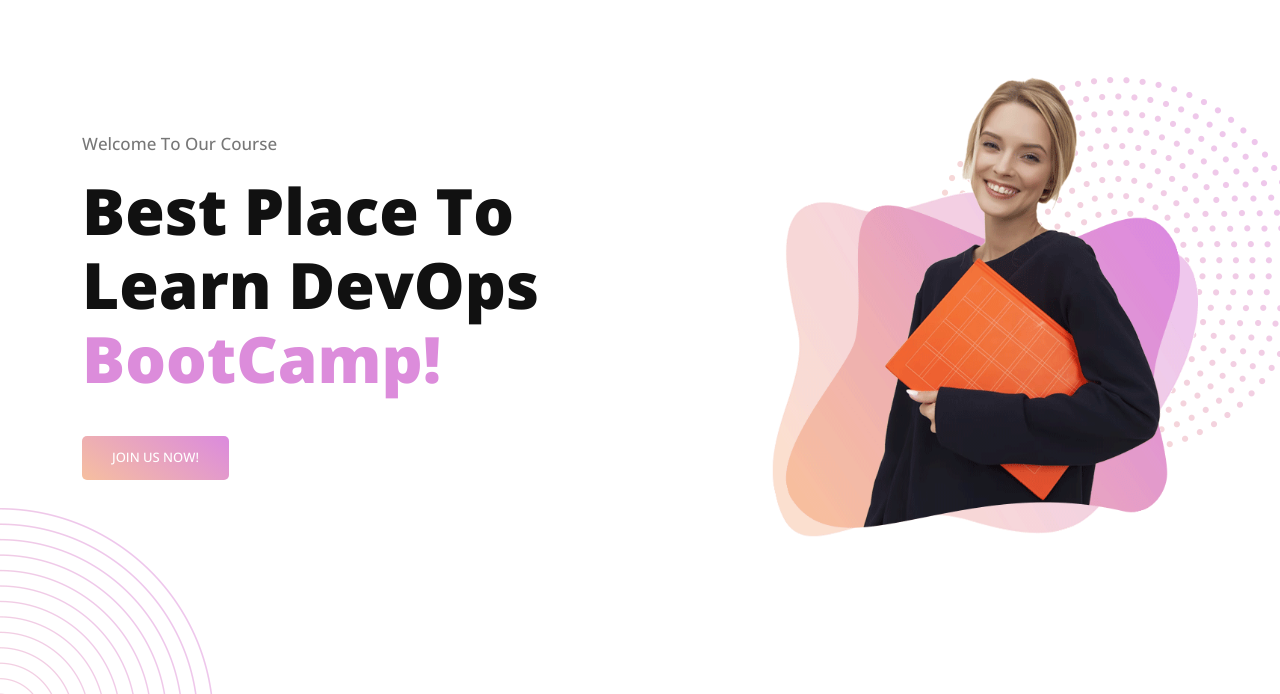
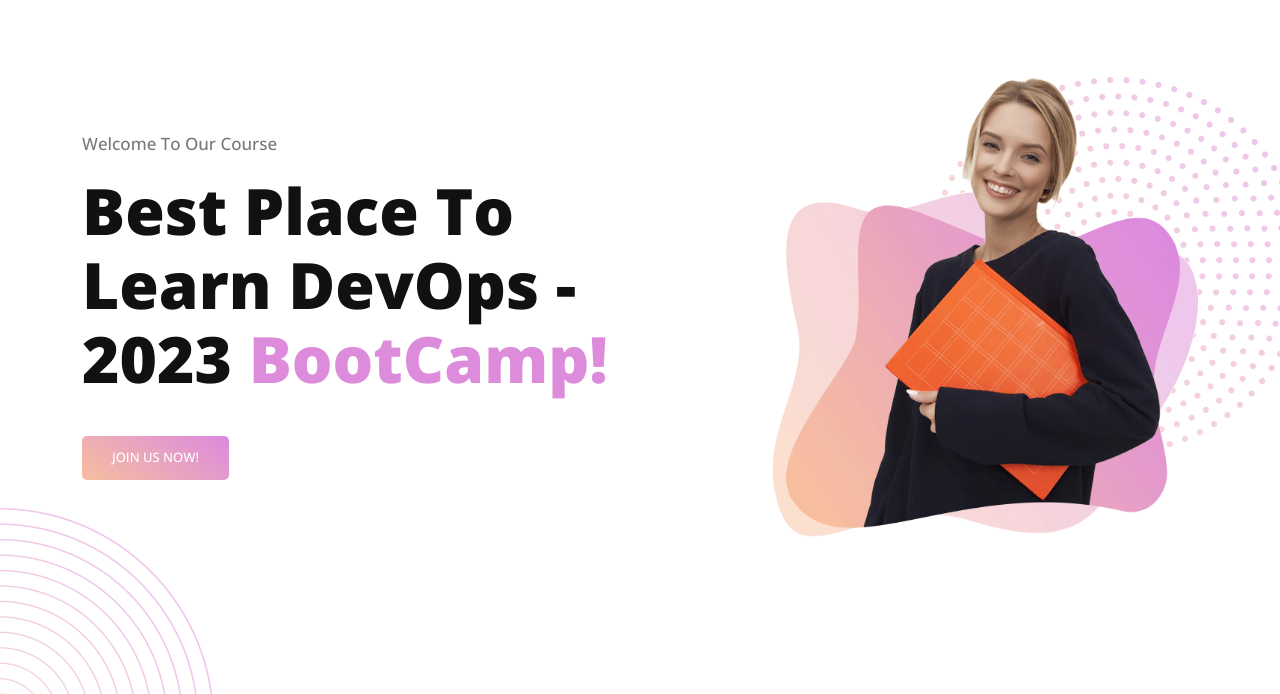
Before and after one commit to anestasy123/eduWeb, a plain HTML site: page index.html in a window 1280 px wide. Shown: the part 103-797 px from the top of the page. Drawn offline with nearby package versions, Linux system fonts and the light colour scheme.

Commit message:
Update index.html

```diff
--- a/index.html
+++ b/index.html
@@ -77,7 +77,7 @@ https://templatemo.com/tm-573-eduwell
         <div class="col-lg-6 align-self-center">
           <div class="header-text">
             <h6>Welcome to our Course</h6>
-            <h2>Best Place To Learn DevOps <em>BootCamp!</em></h2>
+            <h2>Best Place To Learn DevOps - 2023 <em>BootCamp!</em></h2>
             <div class="main-button-gradient">
               <div class="scroll-to-section"><a href="#contact-section">Join Us Now!</a></div>
             </div>
```
